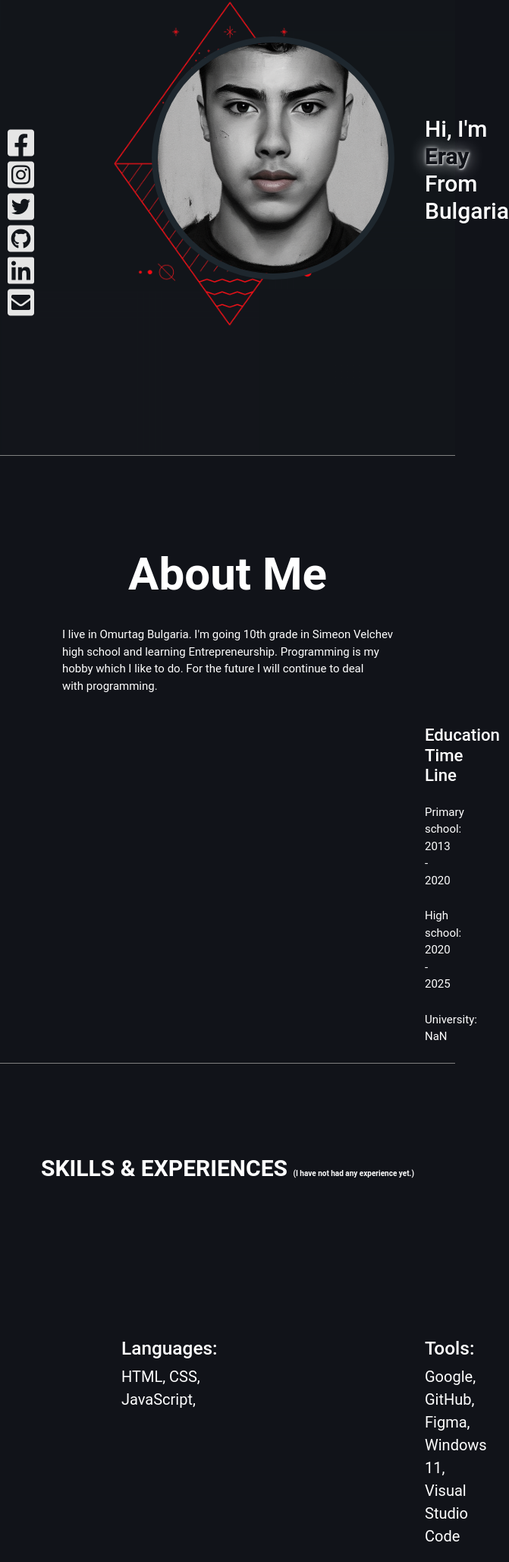
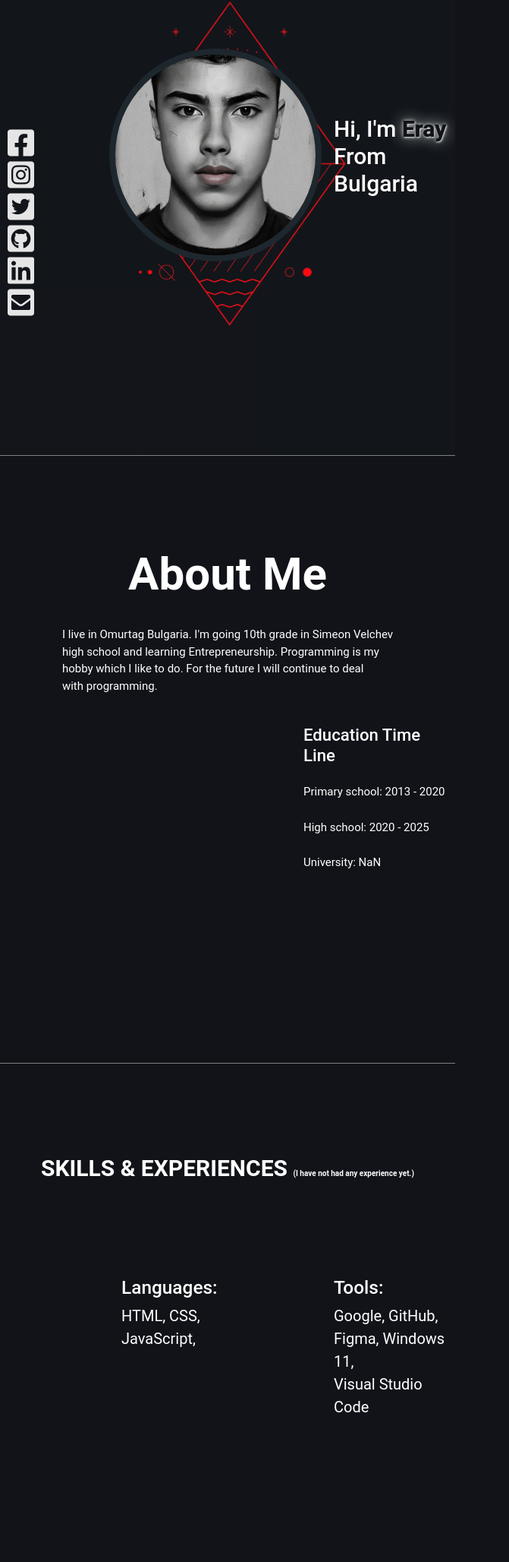
Before and after one commit to Eraycmd/PersonalWebSite, a plain HTML site: page index.html in a window 600 px wide. Shown: the part 201-2257 px from the top of the page at 76% size, 671 px wide, since content can reach past the window. Drawn offline with nearby package versions, Linux system fonts and the light colour scheme.

Commit message:
responsive tablet

```diff
--- a/CSS/media.css
+++ b/CSS/media.css
@@ -197,8 +197,8 @@
 
     /*Home*/
     .profilePhoto {
-        margin-left: 25vh;
-        margin-top: 31vh;
+        margin-left: 18vh;
+        margin-top: 33vh;
     }
 
     .profilePhoto img {
@@ -206,13 +206,13 @@
             /*rengi degishtirmek lazim*/
         ;
         border-radius: 360vh;
-        width: 40vh;
+        width: 35vh;
     }
 
     .aboutMe {
         position: absolute;
         color: #fff;
-        margin-left: 70vh;
+        margin-left: 55vh;
         margin-top: 44vh;
     }
 
@@ -254,7 +254,7 @@
 
     .educationTimeLine {
         margin-top: 5vh;
-        margin-left: 70vh;
+        margin-left: 50vh;
         color: #fff;
     }
 
@@ -275,10 +275,12 @@
 
     .mySkillsLanguages {
         margin-left: 20vh;
+        margin-top: 35vh;
     }
 
     .mySkillsTools {
-        margin-left: 70vh;
+        margin-left: 55vh;
+        margin-top: 35vh;
     }
 
     /*Skills*/
@@ -334,11 +336,11 @@
         font-weight: bolder;
         color: #fff;
         margin-top: 10vh;
-        margin-left: 28vh;
+        margin-left: 20vh;
     }
 
     .contactLeftSide p {
-        margin-left: 28vh;
+        margin-left: 20vh;
         color: #fff;
     }
 
```
